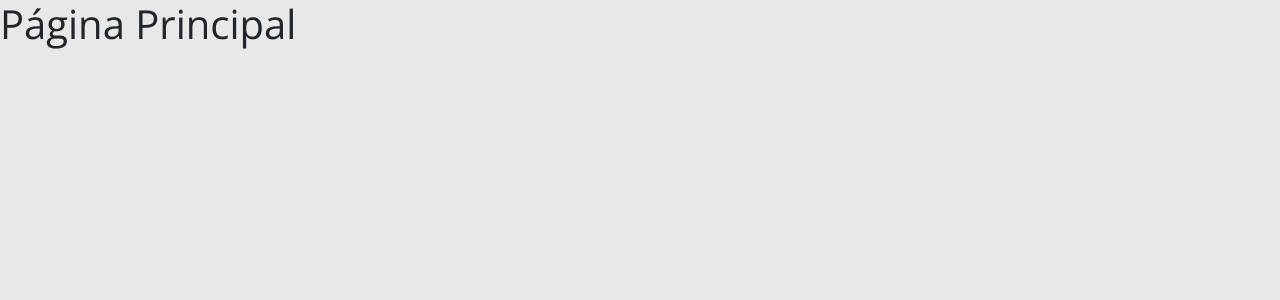
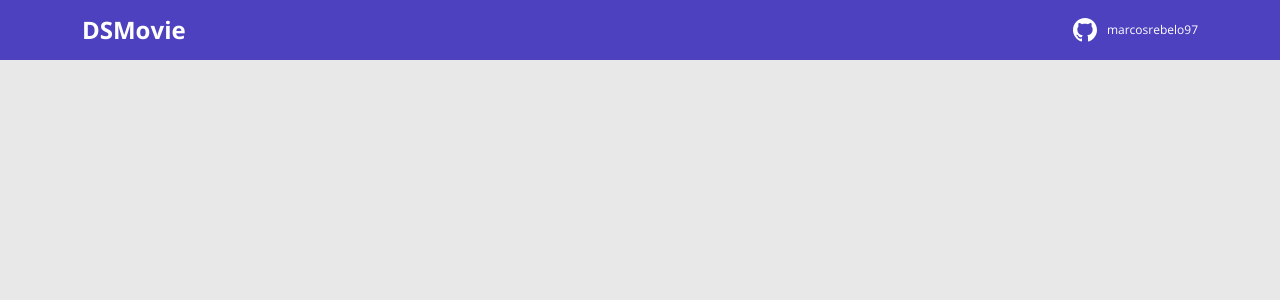
Before and after one commit to marcosrebelo97/dsmovie-project, a React (Create React App) app in the folder frontend/: page / in a window 1280 px wide. Shown: the top 300 px of the page. Built offline with nearby package versions, Linux system fonts and the light colour scheme.

Commit message:
Config Navbar

```diff
--- a/frontend/src/App.tsx
+++ b/frontend/src/App.tsx
@@ -1,7 +1,8 @@
+import Navbar from "./components/Navbar";
 
-function App() {
+function App (){
   return (
-    <h1>Página Principal</h1>
+    <Navbar />
   );
 }
 
--- /dev/null
+++ b/frontend/src/components/Navbar/index.tsx
@@ -0,0 +1,23 @@
+import {ReactComponent as GithubLogo} from 'assets/img/github.svg';
+import './styles.css';
+
+
+function Navbar(){
+    return (
+        <header>
+        <nav className='container'>
+          <div className='dsmovie-nav-content'>
+            <h1>DSMovie</h1>
+            <a href="https://github.com/marcosrebelo97/dsmovie-project">
+              <div className='dsmovie-contact-container'>
+                <GithubLogo />
+                <p className='dsmovie-contact-link'>marcosrebelo97</p>
+              </div>
+            </a>
+          </div>
+        </nav>
+      </header>
+    );
+}
+
+export default Navbar;
--- /dev/null
+++ b/frontend/src/components/Navbar/styles.css
@@ -0,0 +1,30 @@
+header {
+  background-color: var(--color-primary);
+  height: 60px;
+  display: flex;
+  align-items: center;
+}
+
+.dsmovie-nav-content {
+  display: flex;
+  justify-content: space-between;
+  align-items: center;
+  color: #fff;
+}
+
+.dsmovie-nav-content h1 {
+  margin: 0;
+  font-weight: 700;
+  font-size: 24px;
+}
+
+.dsmovie-contact-container {
+  display: flex;
+  align-items: center;
+}
+
+.dsmovie-contact-link {
+  margin: 0 0 0 10px;
+  font-size: 12px;
+  color: #fff;
+}
--- a/frontend/tsconfig.json
+++ b/frontend/tsconfig.json
@@ -1,5 +1,6 @@
 {
   "compilerOptions": {
+    "baseUrl": "./src",
     "target": "es5",
     "lib": [
       "dom",
```
Also changed, not shown: frontend/src/assets/img/github.svg (added).
